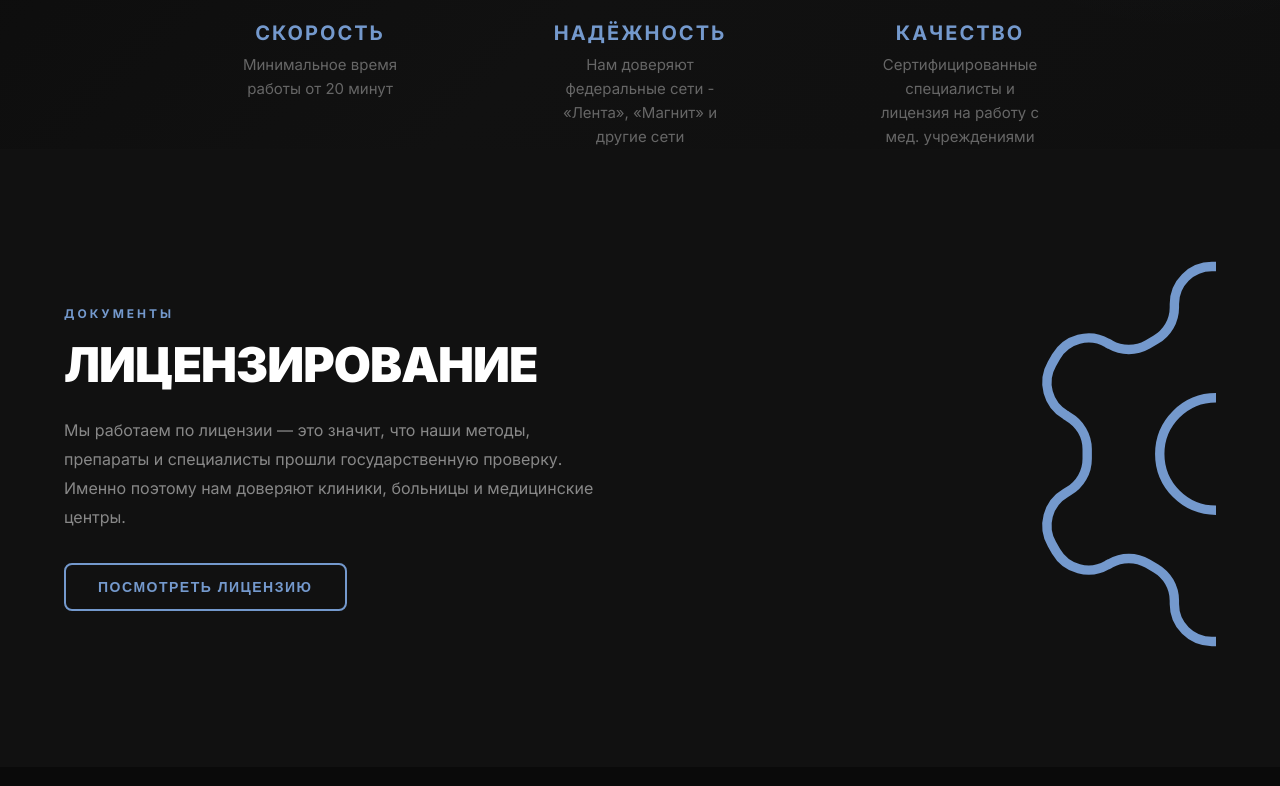
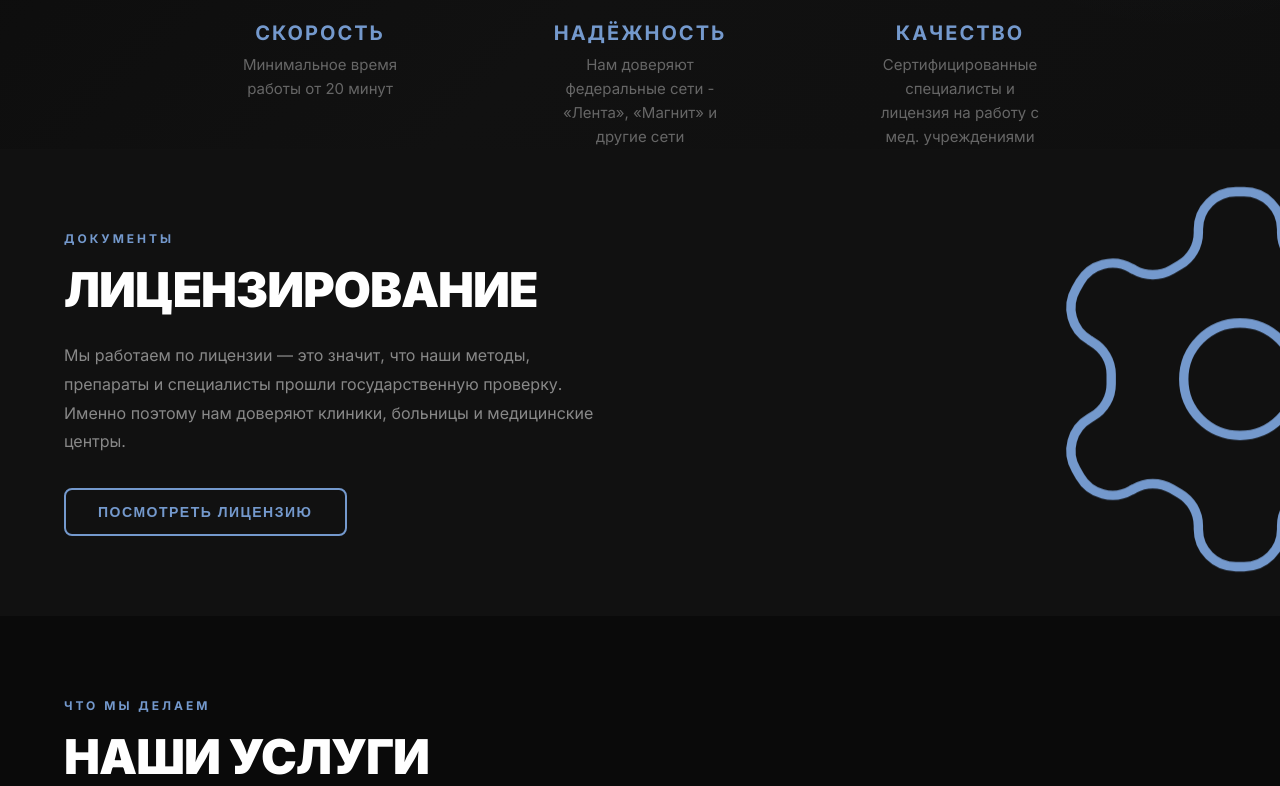
Before and after one commit to DaSnowLeopard/MASTER_web, a Next.js app: page / in a window 1280 px wide. Shown: the part 674-1460 px from the top of the page. Built offline with nearby package versions, Linux system fonts and the light colour scheme.

Commit message:
swg position

```diff
--- a/components/License.js
+++ b/components/License.js
@@ -6,8 +6,8 @@ export default function License() {
   const [open, setOpen] = useState(false);
 
   return (
-    <section id="license" className="section section-alt">
-      <div className="container">
+    <section id="license" className="section section-alt" style={{ position: 'relative', overflow: 'hidden' }}>
+      <div className="container" style={{ position: 'relative', zIndex: 1 }}>
         <div style={{
           display: 'grid',
           gridTemplateColumns: '1fr 1fr',
@@ -33,14 +33,13 @@ export default function License() {
           </div>
 
           <div style={{
-            display: 'flex',
-            alignItems: 'center',
-            justifyContent: 'flex-end',
-            overflow: 'hidden',
+            position: 'absolute',
+            right: 0,
+            top: '50%',
+            transform: 'translate(50%, -50%)',
+            pointerEvents: 'none',
           }}>
-            <div className="spin-icon" style={{
-              marginRight: '-225px',
-            }}>
+            <div className="spin-icon">
               <Settings size={450} color="#7499CD" strokeWidth={0.5} />
             </div>
           </div>
```
